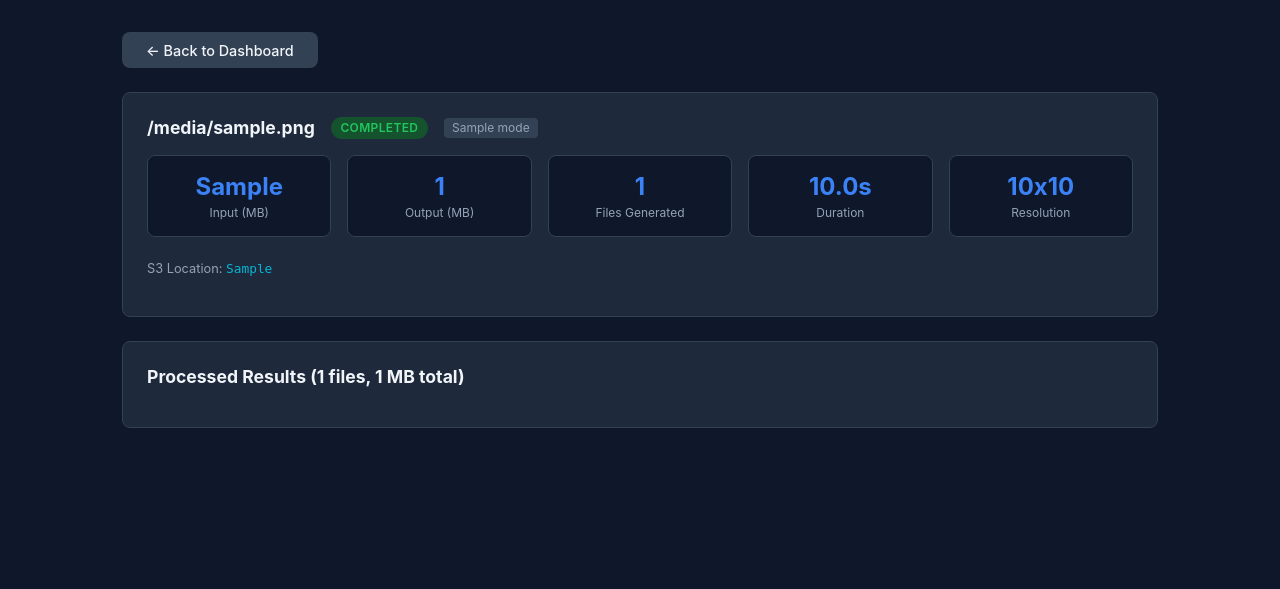
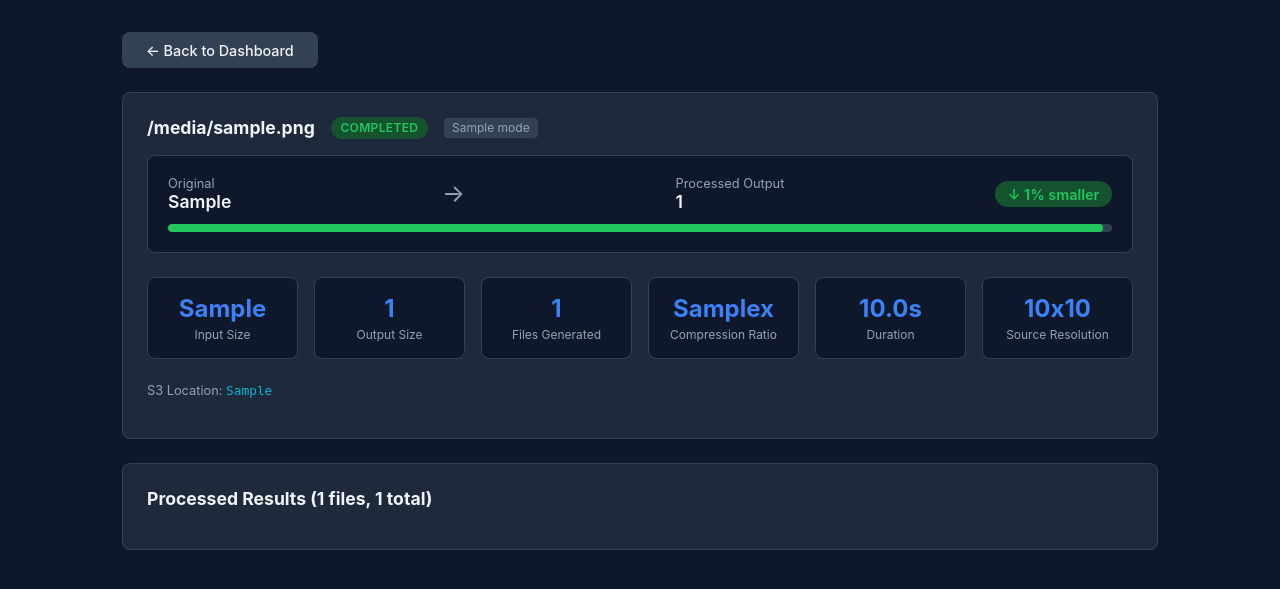
Before and after one commit to davidodediran/David-simple-aws-projects, a Flask app: template ec2-s3-projects/video-processor-ec2/templates/job.html in a window 1280 px wide. Shown: the part 62-651 px from the top of the page. Run offline with Flask 3, Linux system fonts and the light colour scheme; the template is opened without the code that fills it: most values are stand-ins (such as "Sample title", 1, 10 or a date in 2020); parts of the project's set-up code (start-up, migrations or seed data) failed here and were passed over; some libraries are stand-ins or nearby versions.

Commit message:
feat: add file size details, compression ratio, and output dimensions
Each output now shows format (JPG/MP4), human-friendly size (B/KB/MB),
and image dimensions. Job detail page shows compression summary bar
with input vs output size and savings percentage. Dashboard table
includes a savings column.

```diff
--- a/ec2-s3-projects/video-processor-ec2/templates/job.html
+++ b/ec2-s3-projects/video-processor-ec2/templates/job.html
@@ -8,6 +8,85 @@
     setTimeout(function() { window.location.reload(); }, 3000);
 </script>
 {% endif %}
+<style>
+    .compression-bar {
+        background: var(--bg);
+        border: 1px solid var(--border);
+        border-radius: var(--radius);
+        padding: 1.25rem;
+        margin-bottom: 1.5rem;
+    }
+    .compression-bar .row {
+        display: flex;
+        align-items: center;
+        justify-content: space-between;
+        gap: 1rem;
+        flex-wrap: wrap;
+    }
+    .compression-bar .size-label {
+        font-size: 0.8rem;
+        color: var(--text-muted);
+    }
+    .compression-bar .size-value {
+        font-size: 1.1rem;
+        font-weight: 600;
+    }
+    .compression-bar .arrow {
+        font-size: 1.5rem;
+        color: var(--text-muted);
+    }
+    .compression-bar .savings {
+        font-size: 0.9rem;
+        font-weight: 600;
+        padding: 0.3rem 0.8rem;
+        border-radius: 999px;
+    }
+    .savings-positive {
+        background: #14532d;
+        color: var(--success);
+    }
+    .savings-negative {
+        background: #422006;
+        color: var(--warning);
+    }
+    .progress-bar-track {
+        width: 100%;
+        height: 8px;
+        background: var(--surface-hover);
+        border-radius: 4px;
+        margin-top: 0.75rem;
+        overflow: hidden;
+    }
+    .progress-bar-fill {
+        height: 100%;
+        border-radius: 4px;
+        transition: width 0.3s;
+    }
+    .output-detail-row {
+        display: flex;
+        align-items: center;
+        gap: 0.5rem;
+        flex-wrap: wrap;
+        margin-top: 0.3rem;
+    }
+    .detail-chip {
+        display: inline-block;
+        padding: 0.1rem 0.4rem;
+        border-radius: 4px;
+        font-size: 0.7rem;
+        font-weight: 600;
+        background: var(--surface-hover);
+        color: var(--text-muted);
+    }
+    .detail-chip-format {
+        background: #1e3a5f;
+        color: var(--info);
+    }
+    .detail-chip-size {
+        background: #14532d;
+        color: var(--success);
+    }
+</style>
 {% endblock %}
 
 {% block content %}
@@ -17,7 +96,7 @@
 </div>
 
 <div class="card">
-    <div style="display: flex; align-items: center; gap: 1rem; margin-bottom: 1rem;">
+    <div style="display: flex; align-items: center; gap: 1rem; margin-bottom: 1rem; flex-wrap: wrap;">
         <h2 style="margin-bottom: 0;">{{ job.original_filename }}</h2>
         <span class="badge badge-{{ job.status }}">{{ job.status }}</span>
         <span class="mode-tag">{{ job.mode }}</span>
@@ -27,19 +106,56 @@
     <div class="error-box">{{ job.error }}</div>
     {% endif %}
 
+    {# Compression summary bar #}
+    {% if job.status == 'completed' and job.savings_percent is not none %}
+    <div class="compression-bar">
+        <div class="row">
+            <div>
+                <div class="size-label">Original</div>
+                <div class="size-value">{{ job.input_size_display }}</div>
+            </div>
+            <div class="arrow">&rarr;</div>
+            <div>
+                <div class="size-label">Processed Output</div>
+                <div class="size-value">{{ job.total_output_display }}</div>
+            </div>
+            <div>
+                {% if job.savings_percent > 0 %}
+                <span class="savings savings-positive">&darr; {{ job.savings_percent }}% smaller</span>
+                {% elif job.savings_percent < 0 %}
+                <span class="savings savings-negative">&uarr; {{ (job.savings_percent | abs) }}% larger</span>
+                {% else %}
+                <span class="savings" style="background: var(--surface-hover); color: var(--text-muted);">Same size</span>
+                {% endif %}
+            </div>
+        </div>
+        {% if job.savings_percent > 0 %}
+        <div class="progress-bar-track">
+            <div class="progress-bar-fill" style="width: {{ 100 - job.savings_percent }}%; background: var(--success);"></div>
+        </div>
+        {% endif %}
+    </div>
+    {% endif %}
+
     <div class="stat-grid">
         <div class="stat-box">
-            <div class="value">{{ job.input_size_mb }}</div>
-            <div class="label">Input (MB)</div>
+            <div class="value">{{ job.input_size_display }}</div>
+            <div class="label">Input Size</div>
         </div>
         <div class="stat-box">
-            <div class="value">{{ job.total_output_mb }}</div>
-            <div class="label">Output (MB)</div>
+            <div class="value">{{ job.total_output_display }}</div>
+            <div class="label">Output Size</div>
         </div>
         <div class="stat-box">
             <div class="value">{{ job.outputs | length }}</div>
             <div class="label">Files Generated</div>
         </div>
+        {% if job.compression_ratio %}
+        <div class="stat-box">
+            <div class="value">{{ job.compression_ratio }}x</div>
+            <div class="label">Compression Ratio</div>
+        </div>
+        {% endif %}
         {% if job.metadata %}
         <div class="stat-box">
             <div class="value">{{ "%.1f" | format(job.metadata.duration_seconds) }}s</div>
@@ -47,7 +163,7 @@
         </div>
         <div class="stat-box">
             <div class="value">{{ job.metadata.width }}x{{ job.metadata.height }}</div>
-            <div class="label">Resolution</div>
+            <div class="label">Source Resolution</div>
         </div>
         {% endif %}
     </div>
@@ -70,21 +186,24 @@
 
 {% if job.outputs %}
 <div class="card">
-    <h2>Processed Results ({{ job.outputs | length }} files, {{ job.total_output_mb }} MB total)</h2>
+    <h2>Processed Results ({{ job.outputs | length }} files, {{ job.total_output_display }} total)</h2>
 
     {% set frames = job.outputs | selectattr("type", "equalto", "frame") | list %}
     {% set thumbs = job.outputs | selectattr("type", "equalto", "thumbnail") | list %}
     {% set videos = job.outputs | selectattr("type", "equalto", "video") | list %}
 
     {% if videos %}
-    <h3 style="font-size: 0.9rem; color: var(--text-muted); margin: 1rem 0 0.75rem;">Transcoded Video</h3>
+    <h3 style="font-size: 0.9rem; color: var(--text-muted); margin: 1rem 0 0.75rem;">Transcoded Video ({{ videos | length }})</h3>
     <div class="output-grid">
         {% for out in videos %}
         <div class="output-card">
             <div class="output-preview-placeholder">&#127909;</div>
             <div class="output-info">
                 <div class="filename">{{ out.filename }}</div>
-                <div class="size">{{ out.size_mb }} MB</div>
+                <div class="output-detail-row">
+                    <span class="detail-chip detail-chip-format">{{ out.format }}</span>
+                    <span class="detail-chip detail-chip-size">{{ out.size_display }}</span>
+                </div>
                 <a href="{{ out.url }}" target="_blank">Download / View</a>
             </div>
         </div>
@@ -100,7 +219,13 @@
             <img src="{{ out.url }}" alt="{{ out.filename }}" class="output-preview" loading="lazy">
             <div class="output-info">
                 <div class="filename">{{ out.filename }}</div>
-                <div class="size">{{ out.size_mb }} MB</div>
+                <div class="output-detail-row">
+                    <span class="detail-chip detail-chip-format">{{ out.format }}</span>
+                    <span class="detail-chip detail-chip-size">{{ out.size_display }}</span>
+                    {% if out.dimensions %}
+                    <span class="detail-chip">{{ out.dimensions }}</span>
+                    {% endif %}
+                </div>
                 <a href="{{ out.url }}" target="_blank">View Full Size</a>
             </div>
         </div>
@@ -116,7 +241,13 @@
             <img src="{{ out.url }}" alt="{{ out.filename }}" class="output-preview" loading="lazy">
             <div class="output-info">
                 <div class="filename">{{ out.filename }}</div>
-                <div class="size">{{ out.size_mb }} MB</div>
+                <div class="output-detail-row">
+                    <span class="detail-chip detail-chip-format">{{ out.format }}</span>
+                    <span class="detail-chip detail-chip-size">{{ out.size_display }}</span>
+                    {% if out.dimensions %}
+                    <span class="detail-chip">{{ out.dimensions }}</span>
+                    {% endif %}
+                </div>
                 <a href="{{ out.url }}" target="_blank">View Full Size</a>
             </div>
         </div>
--- a/ec2-s3-projects/video-processor-ec2/web.py
+++ b/ec2-s3-projects/video-processor-ec2/web.py
@@ -10,6 +10,7 @@ from datetime import datetime, timezone
 from pathlib import Path
 
 from flask import Flask, jsonify, redirect, render_template, request, url_for
+from PIL import Image
 
 from config import Config
 from processor import get_video_metadata, process_video
@@ -28,6 +29,15 @@ s3_client = S3Client()
 
 # In-memory job tracker (use a database for production at scale)
 jobs = {}
+
+
+def _format_size(size_bytes):
+    """Return a human-friendly size string: bytes, KB, or MB."""
+    if size_bytes < 1024:
+        return f"{size_bytes} B"
+    if size_bytes < 1024 * 1024:
+        return f"{round(size_bytes / 1024, 1)} KB"
+    return f"{round(size_bytes / (1024 * 1024), 2)} MB"
 
 
 def _bytes_to_mb(size_bytes):
@@ -60,22 +70,43 @@ def _run_processing(job_id, video_path, mode):
                     ExpiresIn=3600,
                 )
 
-                outputs.append({
+                output_entry = {
                     "filename": str(relative),
                     "s3_key": s3_key,
                     "size_bytes": size_bytes,
                     "size_mb": _bytes_to_mb(size_bytes),
+                    "size_display": _format_size(size_bytes),
                     "url": presigned_url,
                     "type": _classify_output(str(relative)),
-                })
+                    "format": file_path.suffix.lstrip(".").upper(),
+                    "dimensions": None,
+                }
+
+                if file_path.suffix.lower() in (".jpg", ".jpeg", ".png", ".bmp", ".webp"):
+                    try:
+                        with Image.open(file_path) as img:
+                            output_entry["dimensions"] = f"{img.width}x{img.height}"
+                    except Exception:
+                        pass
+
+                outputs.append(output_entry)
 
         total_output_bytes = sum(o["size_bytes"] for o in outputs)
+        input_bytes = int(job["input_size_mb"] * 1024 * 1024)
+        compression_ratio = None
+        savings_percent = None
+        if input_bytes > 0 and total_output_bytes > 0:
+            compression_ratio = round(input_bytes / total_output_bytes, 1)
+            savings_percent = round((1 - total_output_bytes / input_bytes) * 100, 1)
 
         job["status"] = "completed"
         job["completed_at"] = datetime.now(timezone.utc).isoformat()
         job["outputs"] = outputs
         job["files_uploaded"] = uploaded
         job["total_output_mb"] = _bytes_to_mb(total_output_bytes)
+        job["total_output_display"] = _format_size(total_output_bytes)
+        job["compression_ratio"] = compression_ratio
+        job["savings_percent"] = savings_percent
         job["metadata"] = result.get("metadata")
         job["s3_prefix"] = f"s3://{Config.S3_OUTPUT_BUCKET}/{s3_prefix}"
 
@@ -139,8 +170,12 @@ def upload():
         "status": "queued",
         "created_at": datetime.now(timezone.utc).isoformat(),
         "input_size_mb": _bytes_to_mb(input_size),
+        "input_size_display": _format_size(input_size),
         "outputs": [],
         "total_output_mb": 0,
+        "total_output_display": "0 B",
+        "compression_ratio": None,
+        "savings_percent": None,
         "error": None,
     }
 
```
Also changed, not shown: ec2-s3-projects/video-processor-ec2/templates/index.html (+14 -2 lines).
